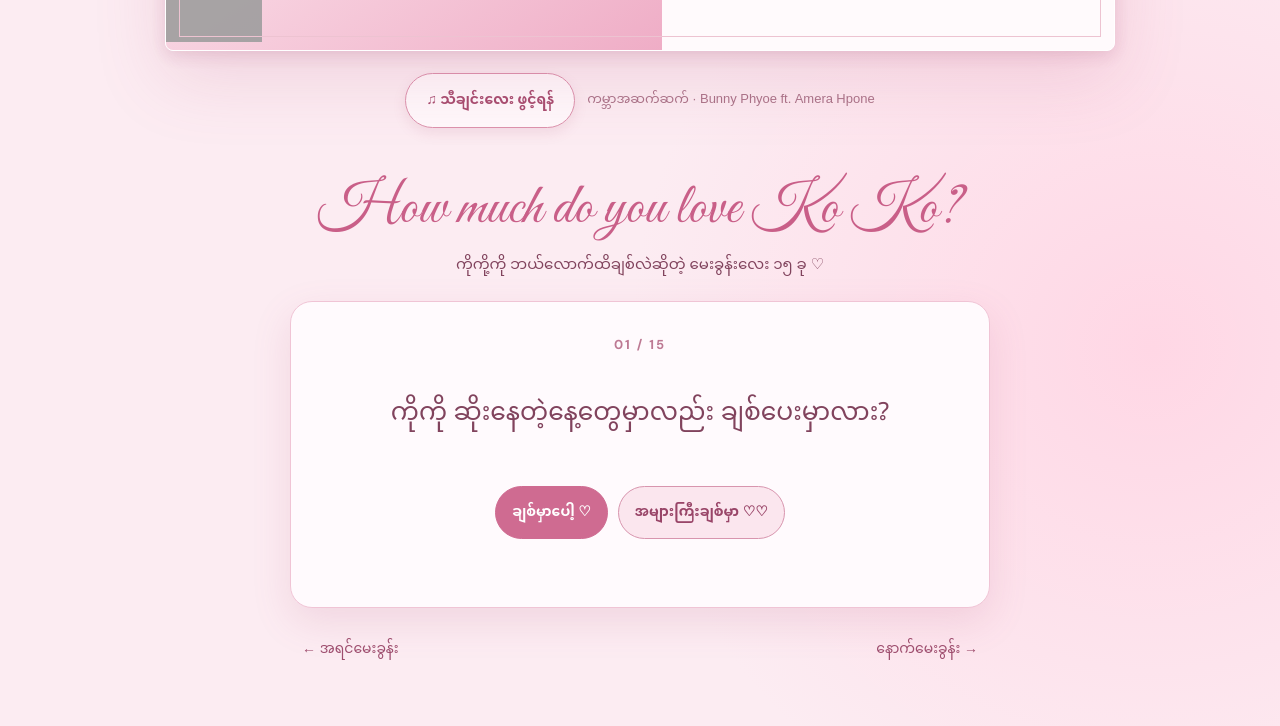
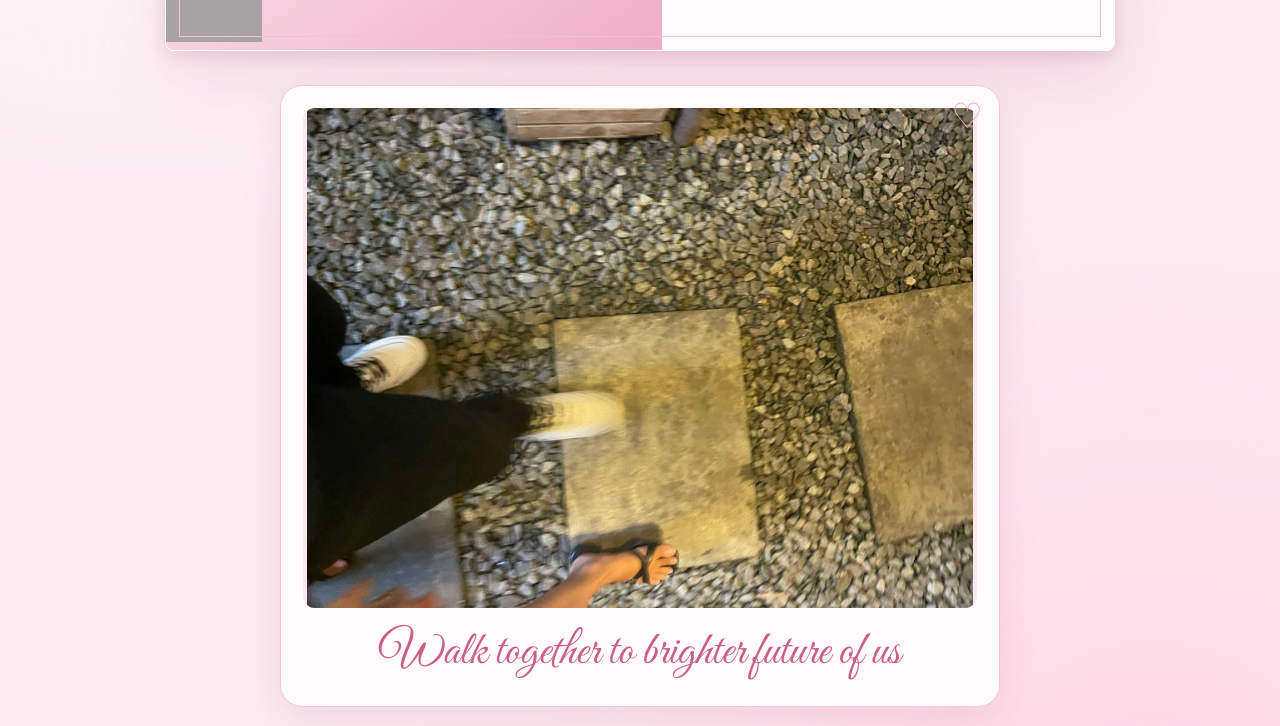
Before and after one commit to minkhant-boop/1stmonthsary230926, a plain HTML site: page vercel-postcard/index.html in a window 1280 px wide. Shown: the part 810-1536 px from the top of the page. Drawn offline with Linux system fonts and the light colour scheme; grey boxes are pictures that could not be loaded.

Commit message:
Add walking together memory photo

```diff
--- a/vercel-postcard/index.html
+++ b/vercel-postcard/index.html
@@ -54,6 +54,11 @@
       .question-nav{gap:4px}
       .question-nav button{font-size:12px;padding:8px 6px}
     }
+    .future-memory{max-width:720px;margin:34px auto 0;padding:22px;background:#fffafc;border:1px solid #f1c8d8;border-radius:22px;box-shadow:0 14px 38px #b7547d26;text-align:center;position:relative;overflow:hidden}
+    .future-memory:before{content:'♡';position:absolute;right:16px;top:7px;color:#e9a8bf;font-size:35px}
+    .future-memory img{display:block;width:100%;height:auto;max-height:500px;object-fit:contain;border-radius:12px;background:#f9e8ee}
+    .future-memory figcaption{font:clamp(30px,5vw,47px)/1.2 'Great Vibes',cursive;color:#c95f88;margin:17px 8px 3px}
+    @media(max-width:720px){.future-memory{margin-top:22px;padding:12px;border-radius:18px}.future-memory img{max-height:none}.future-memory figcaption{font-size:clamp(29px,8vw,39px);margin:15px 8px 7px}}
   </style>
 </head>
 <body>
@@ -70,6 +75,7 @@
         </div><p class="first-date-caption">It's all start from here (our first date)</p></div>
         <div class="message"><div class="eyebrow">A little note for you</div><div class="date">23 · 09 · 26</div><h1 class="title">Happy 1st<br>Monthsary</h1><div class="line"></div><p class="burmese">တို့နှစ်ယောက်ရဲ့ ပထမဆုံး တစ်လပြည့်နေ့လေးမှာ<br>မင်းနဲ့အတူရှိရတဲ့ အချိန်တိုင်းအတွက် ကျေးဇူးတင်ပါတယ်။<br>ရှေ့ဆက်ပြီးလည်း အမှတ်တရလှလှလေးတွေ အတူတူဖန်တီးကြမယ်နော် ♡</p><p class="english">Here’s to our first little milestone and all the lovely days ahead.</p><div class="signature">with love, always ♡</div></div>
       </article>
+      <figure class="future-memory"><img src="walk-together.jpg" alt="Walking together on a stone path" loading="lazy"><figcaption>Walk together to brighter future of us</figcaption></figure>
       <div class="controls"><button class="music" id="music" type="button" aria-pressed="false">♫ သီချင်းလေး ဖွင့်ရန်</button><span class="hint">ကမ္ဘာအဆက်ဆက် · Bunny Phyoe ft. Amera Hpone</span></div>
       <section class="questions" aria-labelledby="question-heading"><h2 id="question-heading">How much do you love Ko Ko?</h2><p class="intro">ကိုကို့ကို ဘယ်လောက်ထိချစ်လဲဆိုတဲ့ မေးခွန်းလေး ၁၅ ခု ♡</p><div class="question-card"><span class="question-count" id="question-count">01 / 15</span><p class="question-text" id="question-text" aria-live="polite"></p><div class="question-actions"><button class="answer" type="button" id="answer-one">ချစ်မှာပေါ့ ♡</button><button type="button" id="answer-two">အများကြီးချစ်မှာ ♡♡</button></div><p class="answer-note" id="answer-note" aria-live="polite"></p></div><div class="question-nav"><button type="button" id="previous">← အရင်မေးခွန်း</button><button type="button" id="next">နောက်မေးခွန်း →</button></div></section>
     </div>
```
Also changed, not shown: vercel-postcard/walk-together.jpg (added).
